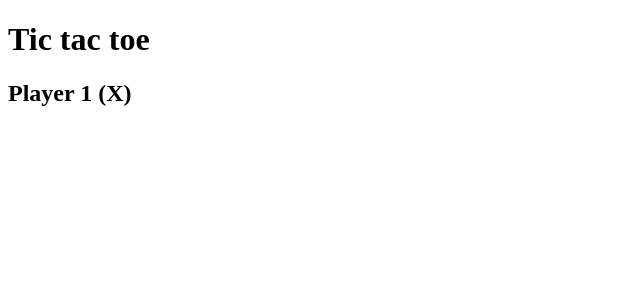
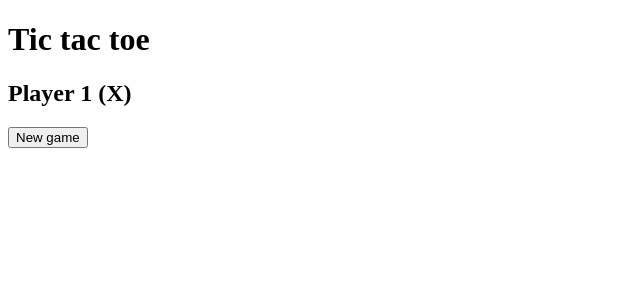
Before and after one commit to DaniSanchezDev/Tic-Tac-Toe-React, a React (Vite) app: page / in a window 1280 px wide. Shown: the top 300 px of the page, without its empty margins (0-640 px from the left). Built offline with nearby package versions, Linux system fonts and the light colour scheme.

Commit message:
FEAT add button to new game

```diff
--- a/src/App.tsx
+++ b/src/App.tsx
@@ -1,13 +1,14 @@
 
 import './App.css'
 import Header from './components/Header'
+import NewGameButton from './components/NewGameButton'
 
 function App() {
 
   return (
     <>
       <Header />
-
+      <NewGameButton />
     </>
   )
 }
--- /dev/null
+++ b/src/components/NewGameButton/NewGameButton.tsx
@@ -0,0 +1,11 @@
+import './NewGameButton.css'
+
+function NewGameButton() {
+  return (
+    <div>
+        <button type='button'>New game</button>
+    </div>
+  )
+}
+
+export default NewGameButton
--- /dev/null
+++ b/src/components/NewGameButton/index.ts
@@ -0,0 +1,3 @@
+import NewGameButton from "./NewGameButton"
+
+export default NewGameButton
```
Also changed, not shown: src/components/NewGameButton/NewGameButton.css (added).
